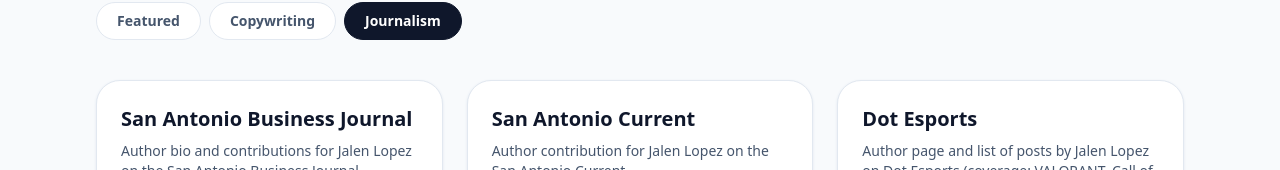
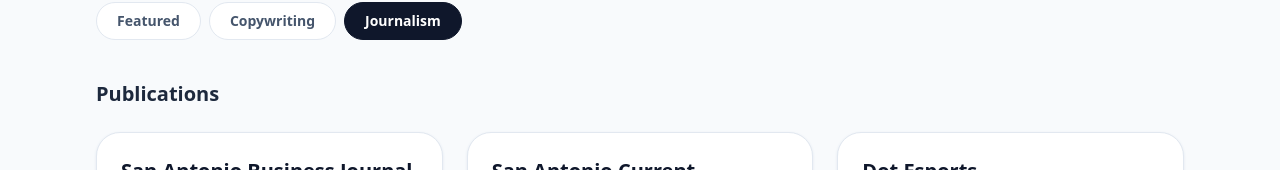
Before and after one commit to derekd50/portfolio_j_lopez, a Next.js app: page / in a window 1280 px wide. Both pictures are taken after a click on the button "Journalism". Shown: the part 948-1118 px from the top of the page. Built offline with nearby package versions, Linux system fonts and the light colour scheme.

Commit message:
added journalism subsections

```diff
--- a/public/data/portfolio.json
+++ b/public/data/portfolio.json
@@ -72,6 +72,33 @@
       "url": "https://www.noecho.net/reviews/xweaponx-xweaponx-demo-2022",
       "publication": "No Echo",
       "tags": ["review", "noecho"]
+    },
+    {
+      "id": "8",
+      "title": "15 Fastest-Growing Credit Unions in San Antonio",
+      "description": "Data report ranking the 15 fastest-growing credit unions in the San Antonio area.",
+      "category": "Rankings",
+      "url": "https://www.bizjournals.com/sanantonio/subscriber-only/2025/04/11/these-are-the-15-fastest-growing-credit-unions-in-the-san.html",
+      "publication": "San Antonio Business Journal",
+      "tags": ["data", "rankings", "credit unions", "bizjournals"]
+    },
+    {
+      "id": "9",
+      "title": "Credit Unions: Fastest-Growing Commercial Lenders",
+      "description": "Analysis of credit unions emerging as the fastest-growing commercial lenders in the San Antonio region.",
+      "category": "Rankings",
+      "url": "https://www.bizjournals.com/sanantonio/subscriber-only/2025/01/24/credit-unions-fastest-growing-commercial-lenders.html",
+      "publication": "San Antonio Business Journal",
+      "tags": ["data", "rankings", "credit unions", "bizjournals"]
+    },
+    {
+      "id": "10",
+      "title": "130 Highest-Revenue Private Companies in San Antonio",
+      "description": "Comprehensive ranking of the 130 highest-revenue private companies operating in San Antonio.",
+      "category": "Rankings",
+      "url": "https://www.bizjournals.com/sanantonio/subscriber-only/2025/06/13/meet-the-130-highest-revenue-private-companies-operating-in.html",
+      "publication": "San Antonio Business Journal",
+      "tags": ["data", "rankings", "private companies", "bizjournals"]
     }
   ],
   "featuredItems": [
--- a/src/components/PortfolioTabs.tsx
+++ b/src/components/PortfolioTabs.tsx
@@ -16,23 +16,13 @@
 const PREVIEW_COUNT = 6;
 
 function JournalismSection({ articles }: { articles: Article[] }) {
-  const [expanded, setExpanded] = useState(false);
-  const visible = expanded ? articles : articles.slice(0, PREVIEW_COUNT);
-  const hasMore = articles.length > PREVIEW_COUNT;
+  const publications = articles.filter((a) => a.category !== "Rankings");
+  const rankings = articles.filter((a) => a.category === "Rankings");
 
   return (
-    <div>
-      <ArticleGrid articles={visible} />
-      {hasMore && (
-        <div className="text-center mt-8">
-          <button
-            onClick={() => setExpanded((prev) => !prev)}
-            className="px-6 py-2 rounded-full text-sm font-semibold border border-slate-300 text-slate-600 bg-white hover:border-slate-500 transition-all duration-200"
-          >
-            {expanded ? "Show less" : `Show ${articles.length - PREVIEW_COUNT} more`}
-          </button>
-        </div>
-      )}
+    <div className="space-y-14">
+      {publications.length > 0 && <CopySection title="Publications" items={publications} />}
+      {rankings.length > 0 && <CopySection title="Rankings & Reports" items={rankings} />}
     </div>
   );
 }
```
